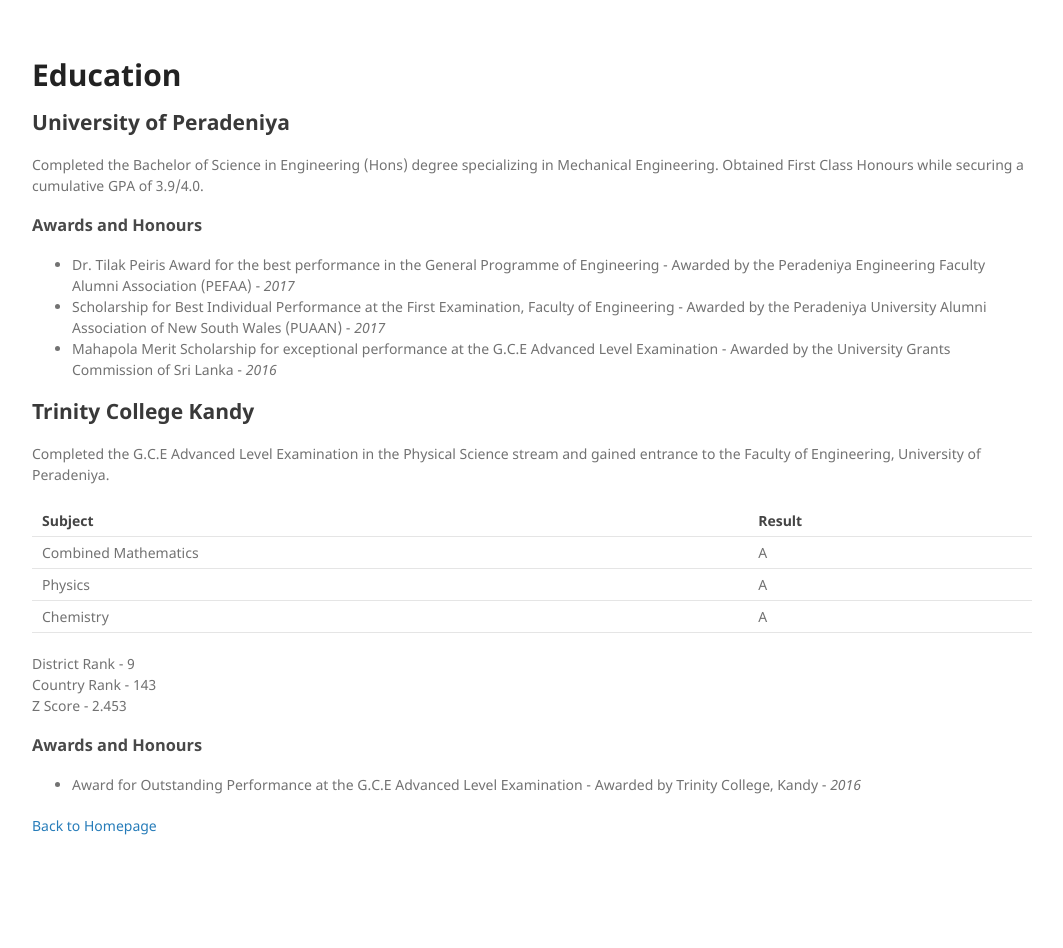
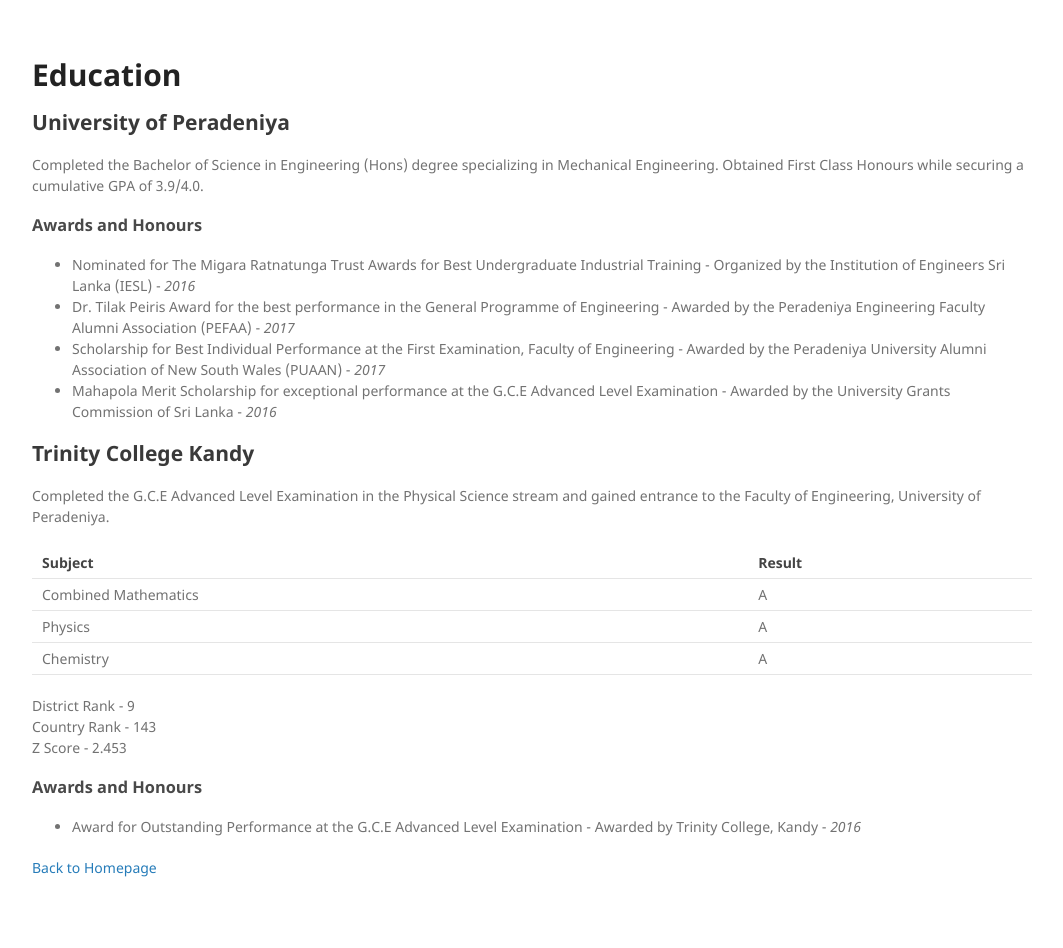
Before and after one commit to rajinthss/rajinthss.github.io, a Jekyll site: the page built from education.md, in a window 1280 px wide. Shown: the whole page, without its empty margins (178-1241 px from the left). Built offline with Jekyll 4.4.1, drawn with Linux system fonts in a browser that asks for light colours; our own code applies the rules of GitHub Pages for plain Markdown files; before the commit the page ends 906 px from its top, so only the background shows below that.

Commit message:
Update education.md

```diff
--- a/education.md
+++ b/education.md
@@ -10,6 +10,7 @@ Completed the Bachelor of Science in Engineering (Hons) degree specializing in M
 
 ### Awards and Honours
 
+*   Nominated for The Migara Ratnatunga Trust Awards for Best Undergraduate Industrial Training - Organized by the Institution of Engineers Sri Lanka (IESL) - _2016_
 *   Dr. Tilak Peiris Award for the best performance in the General Programme of Engineering - Awarded by the Peradeniya Engineering Faculty Alumni Association (PEFAA) - _2017_
 *   Scholarship for Best Individual Performance at the First Examination, Faculty of Engineering - Awarded by the Peradeniya University Alumni Association of New South Wales (PUAAN) - _2017_
 *   Mahapola Merit Scholarship for exceptional performance at the G.C.E Advanced Level Examination - Awarded by the University Grants Commission of Sri Lanka - _2016_
```
